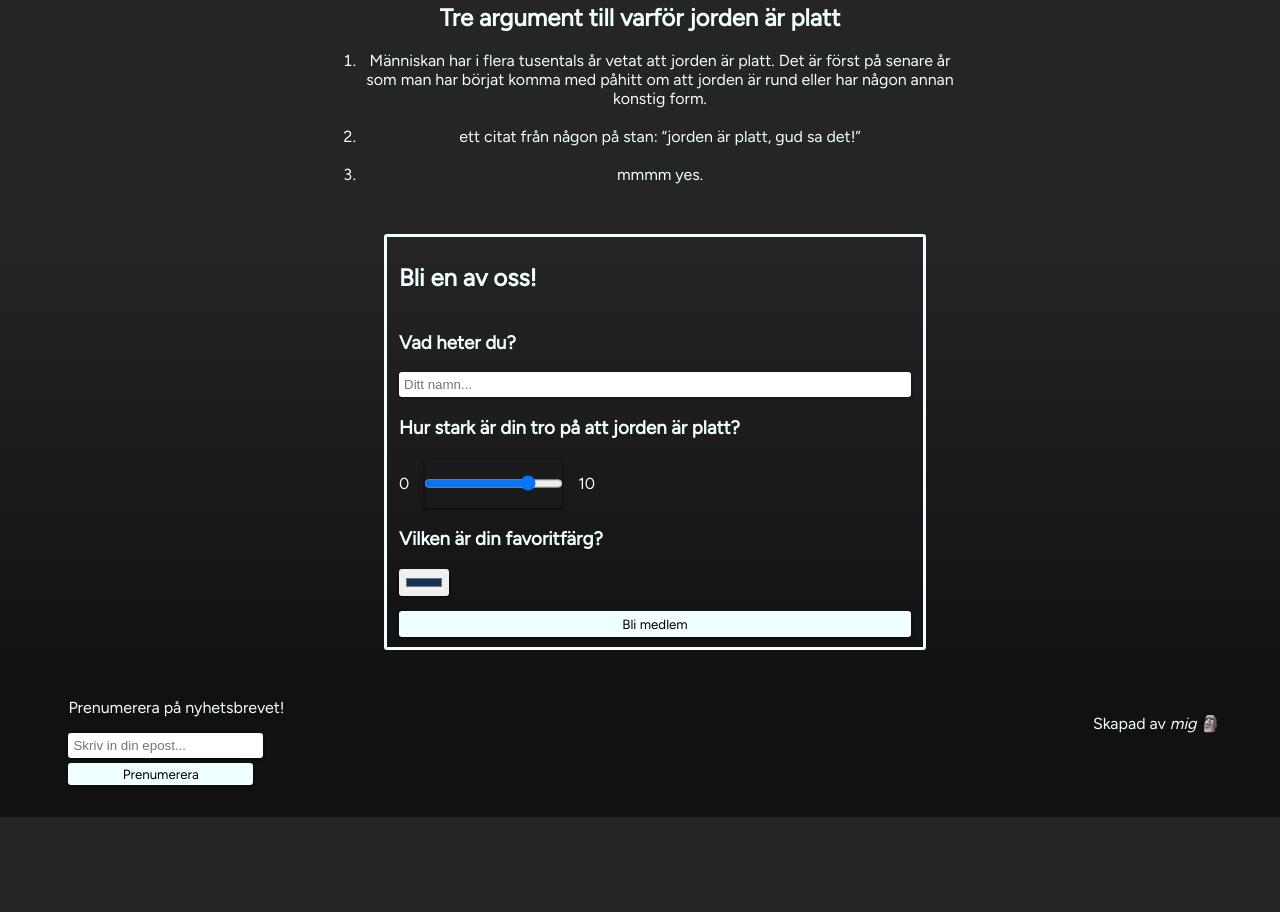
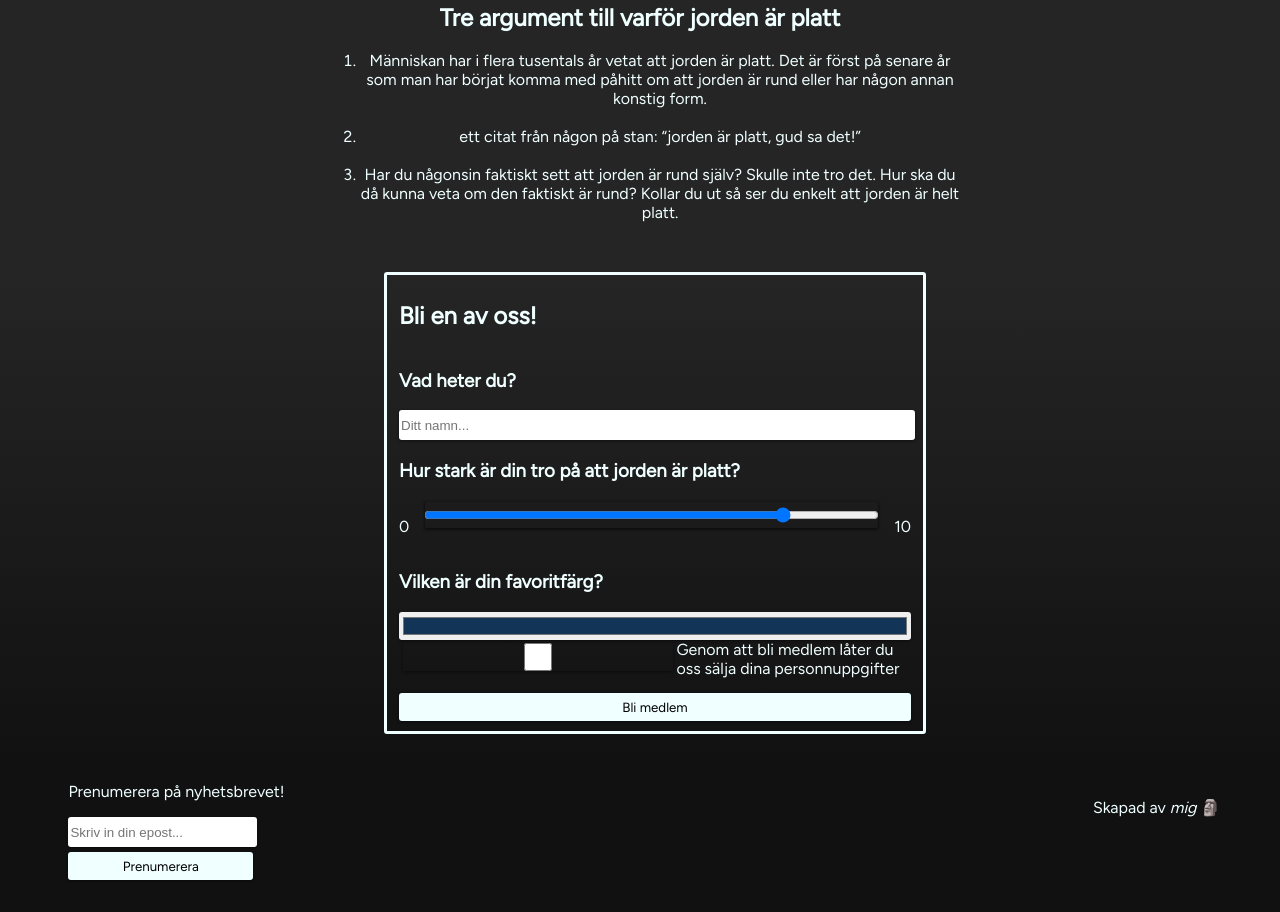
Before and after one commit to potatoesAreGod/potatoesAreGod.github.io, a plain HTML site: page index.html in a window 1280 px wide. Shown: the part 1214-2126 px from the top of the page. Before the commit the page ends 2031 px from the top, so only its background shows below. Drawn offline with Linux system fonts and the light colour scheme; a web font is replaced by a local one.

Commit message:
redesigned member form

```diff
--- a/css/style.css
+++ b/css/style.css
@@ -40,7 +40,8 @@ h2,
 h3,
 p,
 a,
-li {
+li,
+label {
   color: azure;
 }
 
@@ -97,6 +98,10 @@ form {
   padding-bottom: 2rem;
 }
 
+form input {
+  width: 100%;
+}
+
 fieldset {
   border: 3px solid azure;
   border-radius: 3px;
@@ -115,8 +120,13 @@ fieldset {
   margin: 0 15px;
 }
 
+.personalData {
+  display: flex;
+}
+
 .memberBtn {
   margin-top: 15px;
+  cursor: pointer;
 }
 
 /* Sidfot */
@@ -146,7 +156,7 @@ footer {
 input {
   box-shadow: 0 1px 3px rgba(0, 0, 0, 0.5);
   border-radius: 3px;
-  padding: 5px;
+  height: 28px;
   border: none;
 }
 
@@ -157,6 +167,7 @@ footer input {
 .newsletterBtn {
   margin-top: 5px;
   padding: 3px;
+  cursor: pointer;
 }
 
 .button {
--- a/index.html
+++ b/index.html
@@ -5,7 +5,7 @@
     <meta name="description" content="Jorden är platt" />
     <meta
       name="keywords"
-      content="flat earth, forskning, jorden, fakta, platt jord, världen"
+      content="flat earth, forskning, jorden, fakta, platt jord, världen, geografi"
     />
     <meta name="author" content="CHANGE ME" />
     <meta name="viewport" content="width=device-width, initial-scale=1.0" />
@@ -14,7 +14,7 @@
     <link rel="shortcut icon" href="img/earth.png" type="image/x-icon" />
   </head>
   <body>
-    <!-- Sithuvud -->
+    <!-- Sidhuvud -->
     <header>
       <img class="header-img" src="img/earth.png" alt="Planeten jorden" />
       <h1>Flat Earth is real!</h1>
@@ -85,7 +85,11 @@
             ett citat från någon på stan: <q>jorden är platt, gud sa det!</q>
           </li>
           <br />
-          <li>mmmm yes.</li>
+          <li>
+            Har du någonsin faktiskt sett att jorden är rund själv? Skulle inte
+            tro det. Hur ska du då kunna veta om den faktiskt är rund? Kollar du
+            ut så ser du enkelt att jorden är helt platt.
+          </li>
         </ol>
       </article>
       <!-- Formulär för att bli medlem -->
@@ -102,6 +106,13 @@
           </div>
           <h3>Vilken är din favoritfärg?</h3>
           <input type="color" name="favColor" value="#123456" />
+          <div class="personalData">
+            <input type="checkbox" name="personalData" required />
+            <label for="personalData"
+              >Genom att bli medlem låter du oss sälja dina
+              personnuppgifter</label
+            >
+          </div>
           <input
             class="button memberBtn"
             type="submit"
```
